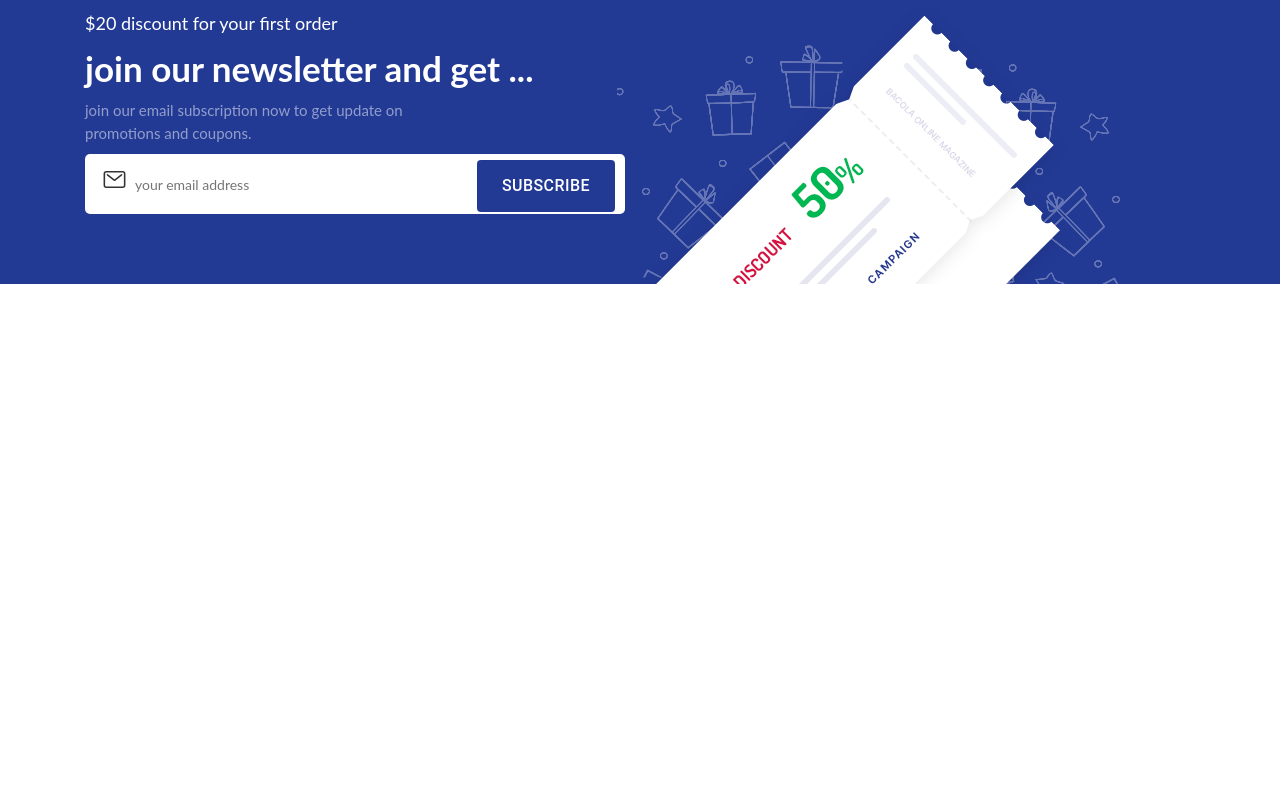
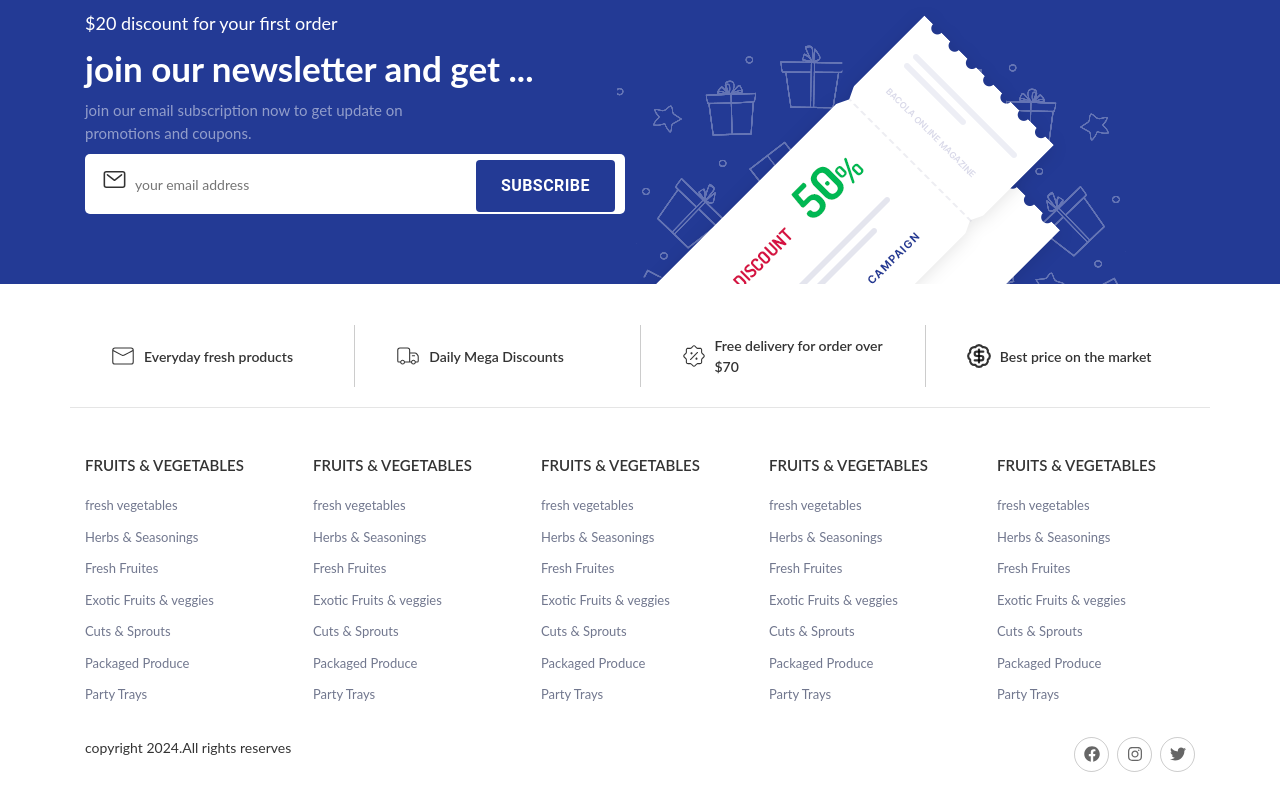
Before and after one commit to kumarnikhilx/grocerly-Ecommerce, a React (Create React App) app: page / in a window 1280 px wide. Shown: the part 5574-6374 px from the top of the page. Before the commit the page ends 5937 px from the top, so only its background shows below. Built offline with nearby package versions, Linux system fonts and the light colour scheme; no server answers.

Commit message:
footer completed

```diff
--- a/src/App.css
+++ b/src/App.css
@@ -629,5 +629,29 @@
   font-size: 16px;
   padding: 12px 25px !important;
   color: #fff;
-  font-weight: 600! ;
+  font-weight: 600;
 }
+footer{
+  width: 100% ;
+  height: 500px ;
+  margin: auto;
+  background: #fff;
+  padding: 25px 0px;
+}
+footer .topInfo {
+  border-bottom: 1px solid rgba(0, 0, 0, 0.1); padding-bottom: 20px;
+}
+footer .topInfo .col{padding: 10px 15px; border-right: 1px solid rgba(0, 0, 0, 0.2); padding-left: 40px;}
+footer .topInfo .col:last-child{
+  border-right: 0px;
+}
+footer .topInfo .col svg{font-size: 26px;}
+footer .topInfo .col span{font-size: 14px; font-weight: 600;}
+footer .linksWrap h5{font-size: 15px; margin-bottom: 20px; font-weight: 600;}
+footer .linksWrap ul li{list-style: none; margin-bottom: 10px;}
+footer .linksWrap ul li a{color: #71778e; font-size: 13px;}
+footer .linksWrap ul li a:hover{text-decoration: none;}
+footer .copyright ul li a{display: flex;align-items: center;justify-content: center;width: 35px; height: 35px;border-radius: 50%;border: 1px solid rgba(0, 0, 0, 0.2);}
+footer .copyright ul li a svg{font-size: 16px; color: rgba(0, 0, 0, 0.6);}
+footer .copyright ul li a:hover{background: #2bbef9 !important;}
+footer .copyright ul li a:hover{color: #fff !important;}
--- a/src/App.js
+++ b/src/App.js
@@ -6,6 +6,7 @@
 import { createContext, useEffect, useState } from "react";
 import axios from "axios";
 import CountryDrop from "./components/CountryDrop";
+import Footer from "./components/Footer";
 
 const MyContext= createContext();
 
@@ -39,6 +40,7 @@
     <Routes>
       <Route path="/" exact={true} element={<Home/>}/>
       </Routes>
+      <Footer/>
       </MyContext.Provider>
       </BrowserRouter>
    </>
--- /dev/null
+++ b/src/components/Footer/index.js
@@ -0,0 +1,195 @@
+import { CiDeliveryTruck } from "react-icons/ci";
+import { CiMail } from "react-icons/ci";
+import { CiDiscount1 } from "react-icons/ci";
+import { LuBadgeDollarSign } from "react-icons/lu";
+import { Link } from "react-router-dom";
+import { FaFacebook } from "react-icons/fa";
+import { FaInstagram } from "react-icons/fa";
+import { FaTwitter } from "react-icons/fa";
+
+function Footer() {
+  return (
+    <footer>
+      <div className="container">
+        <div className="topInfo row">
+          <div className="col d-flex align-items-center">
+            <span>
+              <CiMail />
+            </span>
+            <span className="ml-2"> Everyday fresh products</span>
+          </div>
+          <div className="col d-flex align-items-center">
+            <span>
+              <CiDeliveryTruck />
+            </span>
+            <span className="ml-2">Daily Mega Discounts</span>
+          </div>
+          <div className="col d-flex align-items-center">
+            <span>
+              <CiDiscount1 />
+            </span>
+            <span className="ml-2">Free delivery for order over $70</span>
+          </div>
+          <div className="col d-flex align-items-center">
+            <span>
+              <LuBadgeDollarSign />
+            </span>
+            <span className="ml-2">Best price on the market</span>
+          </div>
+        </div>
+
+        <div className="row mt-5 linksWrap">
+          <div className="col">
+            <h5>FRUITS & VEGETABLES</h5>
+            <ul>
+              <li>
+                <Link to="#">fresh vegetables</Link>
+              </li>
+              <li>
+                <Link to="#">Herbs & Seasonings</Link>
+              </li>
+              <li>
+                <Link to="#">Fresh Fruites</Link>
+              </li>
+              <li>
+                <Link to="#">Exotic Fruits & veggies</Link>
+              </li>
+              <li>
+                <Link to="#">Cuts & Sprouts</Link>
+              </li>
+              <li>
+                <Link to="#">Packaged Produce</Link>
+              </li>
+              <li>
+                <Link to="#">Party Trays</Link>
+              </li>
+            </ul>
+          </div>
+          <div className="col">
+            <h5>FRUITS & VEGETABLES</h5>
+            <ul>
+              <li>
+                <Link to="#">fresh vegetables</Link>
+              </li>
+              <li>
+                <Link to="#">Herbs & Seasonings</Link>
+              </li>
+              <li>
+                <Link to="#">Fresh Fruites</Link>
+              </li>
+              <li>
+                <Link to="#">Exotic Fruits & veggies</Link>
+              </li>
+              <li>
+                <Link to="#">Cuts & Sprouts</Link>
+              </li>
+              <li>
+                <Link to="#">Packaged Produce</Link>
+              </li>
+              <li>
+                <Link to="#">Party Trays</Link>
+              </li>
+            </ul>
+          </div>
+          <div className="col">
+            <h5>FRUITS & VEGETABLES</h5>
+            <ul>
+              <li>
+                <Link to="#">fresh vegetables</Link>
+              </li>
+              <li>
+                <Link to="#">Herbs & Seasonings</Link>
+              </li>
+              <li>
+                <Link to="#">Fresh Fruites</Link>
+              </li>
+              <li>
+                <Link to="#">Exotic Fruits & veggies</Link>
+              </li>
+              <li>
+                <Link to="#">Cuts & Sprouts</Link>
+              </li>
+              <li>
+                <Link to="#">Packaged Produce</Link>
+              </li>
+              <li>
+                <Link to="#">Party Trays</Link>
+              </li>
+            </ul>
+          </div>
+          <div className="col">
+            <h5>FRUITS & VEGETABLES</h5>
+            <ul>
+              <li>
+                <Link to="#">fresh vegetables</Link>
+              </li>
+              <li>
+                <Link to="#">Herbs & Seasonings</Link>
+              </li>
+              <li>
+                <Link to="#">Fresh Fruites</Link>
+              </li>
+              <li>
+                <Link to="#">Exotic Fruits & veggies</Link>
+              </li>
+              <li>
+                <Link to="#">Cuts & Sprouts</Link>
+              </li>
+              <li>
+                <Link to="#">Packaged Produce</Link>
+              </li>
+              <li>
+                <Link to="#">Party Trays</Link>
+              </li>
+            </ul>
+          </div>
+          <div className="col">
+            <h5>FRUITS & VEGETABLES</h5>
+            <ul>
+              <li>
+                <Link to="#">fresh vegetables</Link>
+              </li>
+              <li>
+                <Link to="#">Herbs & Seasonings</Link>
+              </li>
+              <li>
+                <Link to="#">Fresh Fruites</Link>
+              </li>
+              <li>
+                <Link to="#">Exotic Fruits & veggies</Link>
+              </li>
+              <li>
+                <Link to="#">Cuts & Sprouts</Link>
+              </li>
+              <li>
+                <Link to="#">Packaged Produce</Link>
+              </li>
+              <li>
+                <Link to="#">Party Trays</Link>
+              </li>
+            </ul>
+          </div>
+
+        </div>
+
+        <div className="copyright mt-3 pb-3 d-flex">
+            <p className="=mb-0">copyright 2024.All rights reserves</p>
+            <ul className="list list-inline ml-auto mb-0">
+                <li className="list-inline-item">
+                    <Link to="#"><FaFacebook/></Link>
+                </li>
+                <li className="list-inline-item">
+                    <Link to="#"><FaInstagram/></Link>
+                </li>
+                <li className="list-inline-item">
+                    <Link to="#"><FaTwitter/></Link>
+                </li>
+            </ul>
+
+        </div>
+      </div>
+    </footer>
+  );
+}
+
+export default Footer;
--- a/src/pages/Home/index.js
+++ b/src/pages/Home/index.js
@@ -148,7 +148,8 @@
         </div>
 
       </section>
-      <br/><br/><br/>
+
+
     </>
   );
 };
```
